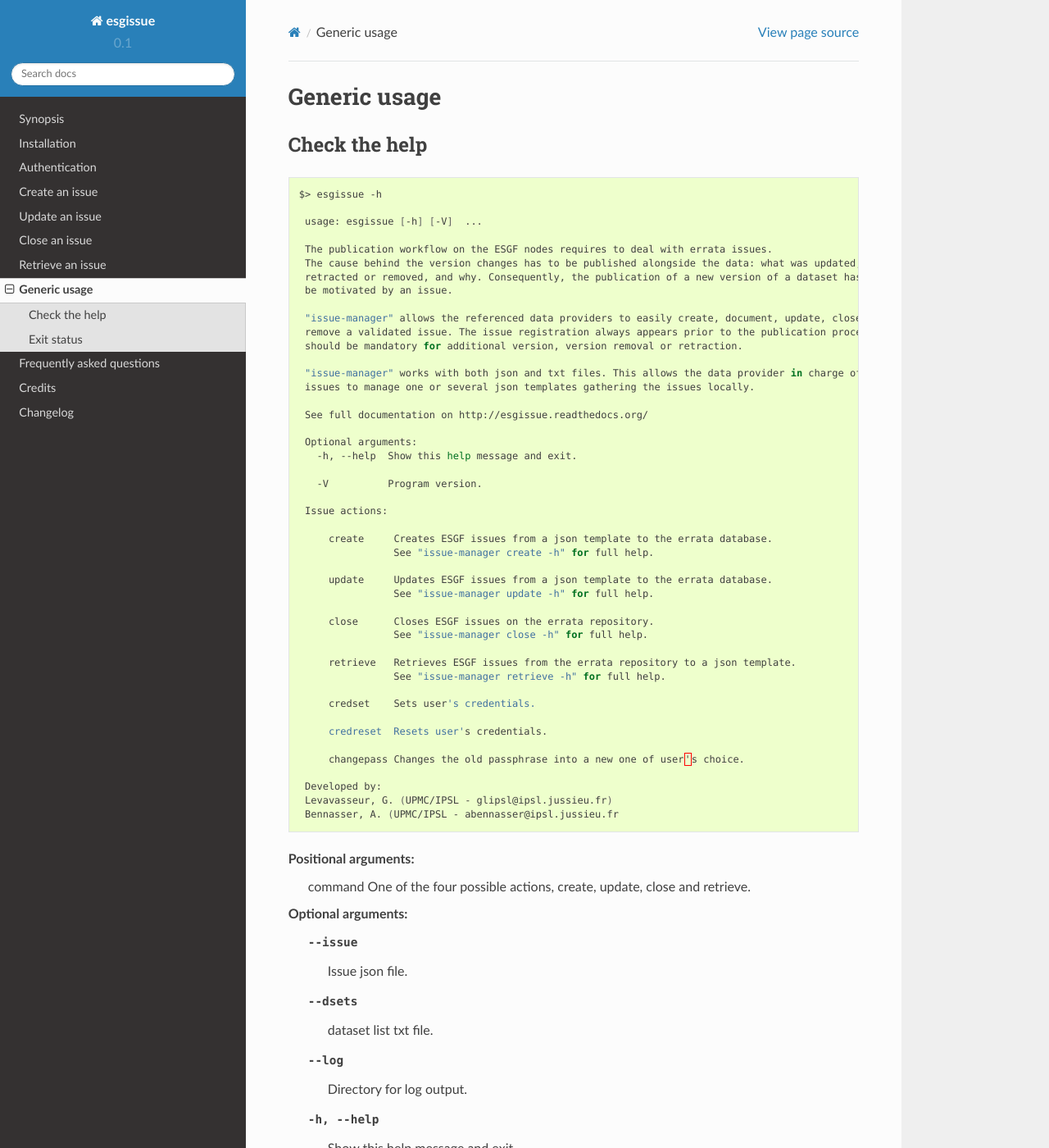
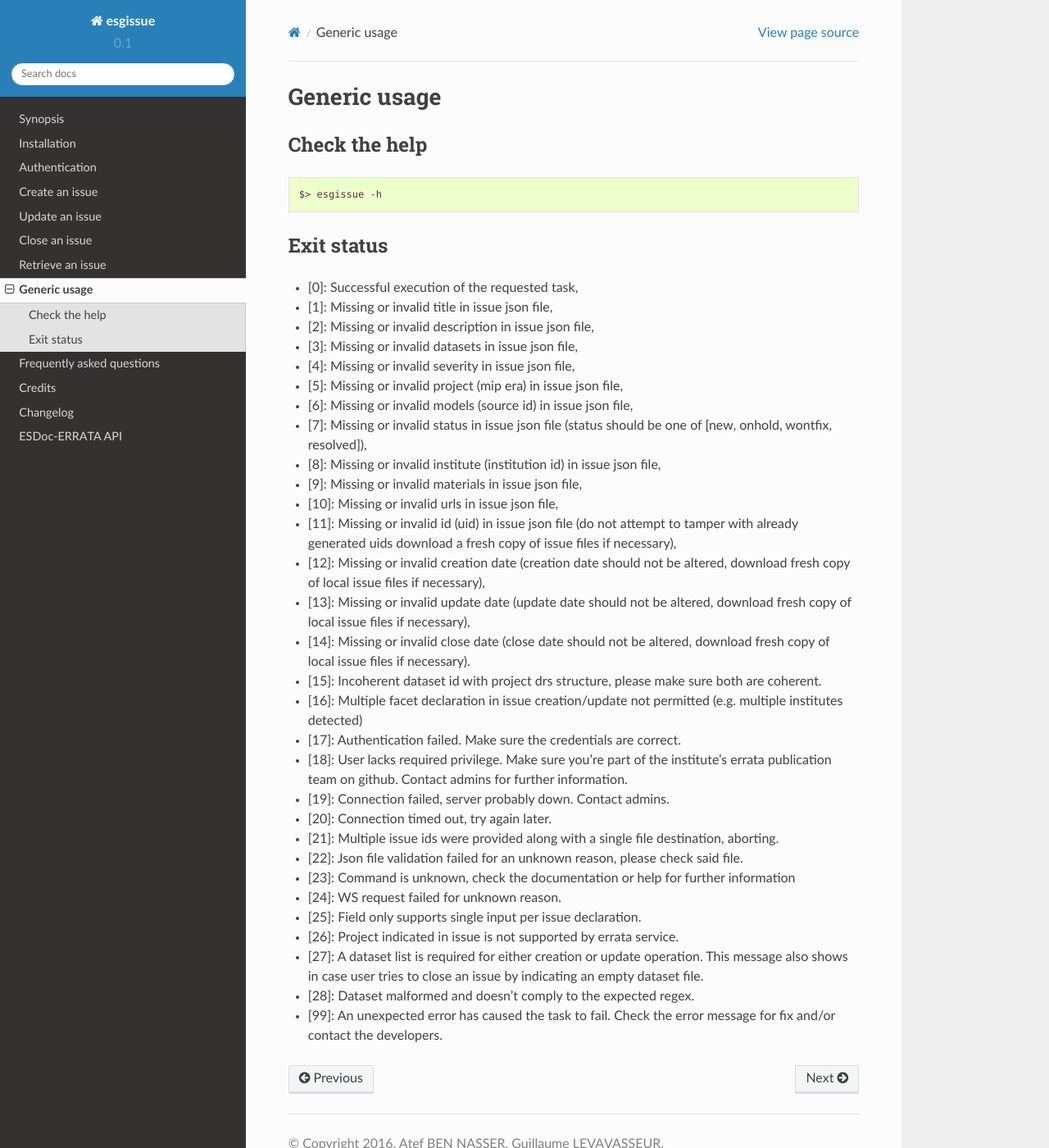
Before and after one commit to ES-DOC/esdoc-errata-client, a Sphinx documentation site: the page built from docs/usage.rst, in a window 1280 px wide and 1400 px high. Shown: the whole window at 82% size. Built offline with Sphinx 7.4.7 and the Read the Docs theme 2.0.0, drawn with Linux system fonts in a browser that asks for light colours; some of the changed text lies outside the part shown.

Commit message:
docs update

```diff
--- a/docs/api.rst
+++ b/docs/api.rst
@@ -1,4 +1,4 @@
-.. _configuration:
+.. _api:
 
 ESDoc-ERRATA API
 ================
--- a/docs/configuration.rst
+++ b/docs/configuration.rst
@@ -39,6 +39,7 @@ In order to ease the interactions with the ESDoc-ERRATA WS, a user can save the
 This can be done either through environment variables:
 
 .. code-block:: bash
+
     $> export ERRATA_CLIENT_GITHUB_TOKEN=xxxxxxxxxxxxxxxxxxxxxxxxxxxxxxxxx
 
 This will enable the client to retrieve the token whenever the action requires it and stops it from prompting the user to type it in.
@@ -47,6 +48,7 @@ more encouraged to be employed by users. This file is encrypted using a chosen p
 In order to generate your token local file:
 
 .. code-block:: bash
+
     $> esgissue credset
     $> Token: xxxxxxxxxxxxxxxxxxxxxxxxxxxxxxxxxxxx
     $> Passphrase:
--- a/docs/index.rst
+++ b/docs/index.rst
@@ -19,6 +19,7 @@ that are notified of the existence of an issue regarding one or many datasets/fi
    faq
    credits
    log
+   api
 
 Indices and tables
 ******************
--- a/docs/update.rst
+++ b/docs/update.rst
@@ -47,7 +47,8 @@ In fact, to guarantee the issue quality some attributes are immutable.
    Safeguards requirements are:
     - Empty attributes are disallowed.
     - As a matter of fact updating the description is controlled by a variation threshold that should not be exceeded.
-    Which is currently set at 20%, if the description is to be changed more than that, the issue should be closed and the creation of a brand new issue is required.
+
+   Which is currently set at 20%, if the description is to be changed more than that, the issue should be closed and the creation of a brand new issue is required.
     - All optional URLs must be valid (i.e., accessible).
     - A status “new” will be affected by the server on the creation.
     - The creation date should not be modified in order to preserve an authentic set of records.
--- a/docs/usage.rst
+++ b/docs/usage.rst
@@ -9,67 +9,6 @@ Check the help
 .. code-block:: bash
 
    $> esgissue -h
-
-    usage: esgissue [-h] [-V]  ...
-
-    The publication workflow on the ESGF nodes requires to deal with errata issues.
-    The cause behind the version changes has to be published alongside the data: what was updated,
-    retracted or removed, and why. Consequently, the publication of a new version of a dataset has to
-    be motivated by an issue.
-
-    "issue-manager" allows the referenced data providers to easily create, document, update, close or
-    remove a validated issue. The issue registration always appears prior to the publication process and
-    should be mandatory for additional version, version removal or retraction.
-
-    "issue-manager" works with both json and txt files. This allows the data provider in charge of ESGF
-    issues to manage one or several json templates gathering the issues locally.
-
-    See full documentation on http://esgissue.readthedocs.org/
-
-    Optional arguments:
-      -h, --help  Show this help message and exit.
-
-      -V          Program version.
-
-    Issue actions:
-
-        create     Creates ESGF issues from a json template to the errata database.
-                   See "issue-manager create -h" for full help.
-
-        update     Updates ESGF issues from a json template to the errata database.
-                   See "issue-manager update -h" for full help.
-
-        close      Closes ESGF issues on the errata repository.
-                   See "issue-manager close -h" for full help.
-
-        retrieve   Retrieves ESGF issues from the errata repository to a json template.
-                   See "issue-manager retrieve -h" for full help.
-
-        credset    Sets user's credentials.
-
-        credreset  Resets user's credentials.
-
-        changepass Changes the old passphrase into a new one of user's choice.
-
-    Developed by:
-    Levavasseur, G. (UPMC/IPSL - glipsl@ipsl.jussieu.fr)
-    Bennasser, A. (UPMC/IPSL - abennasser@ipsl.jussieu.fr
-
-
-
-Positional arguments:
- command                               One of the four possible actions, create, update, close and retrieve.
-
-Optional arguments:
- --issue                               Issue json file.
-
- --dsets                               dataset list txt file.
-
- --log                                 Directory for log output.
-
- -h, --help                            Show this help message and exit.
-
- -V                                    Program version.
 
 Exit status
 ***********
@@ -101,7 +40,6 @@ Exit status
 - [24]: WS request failed for unknown reason.
 - [25]: Field only supports single input per issue declaration.
 - [26]: Project indicated in issue is not supported by errata service.
-- [27]: A dataset list is required for either creation or update operation. This message also shows in case user tries
-to close an issue by indicating an empty dataset file.
+- [27]: A dataset list is required for either creation or update operation. This message also shows in case user tries to close an issue by indicating an empty dataset file.
 - [28]: Dataset malformed and doesn't comply to the expected regex.
 - [99]: An unexpected error has caused the task to fail. Check the error message for fix and/or contact the developers.
```
